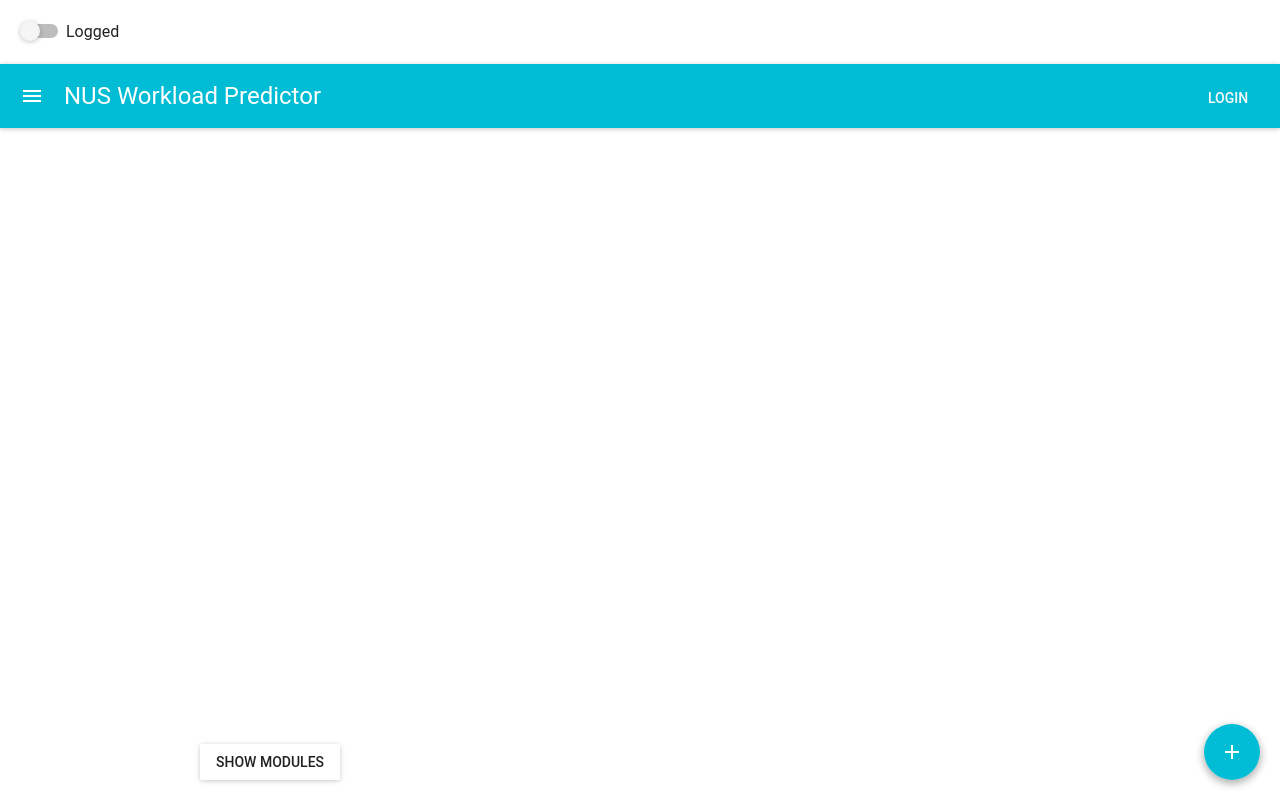
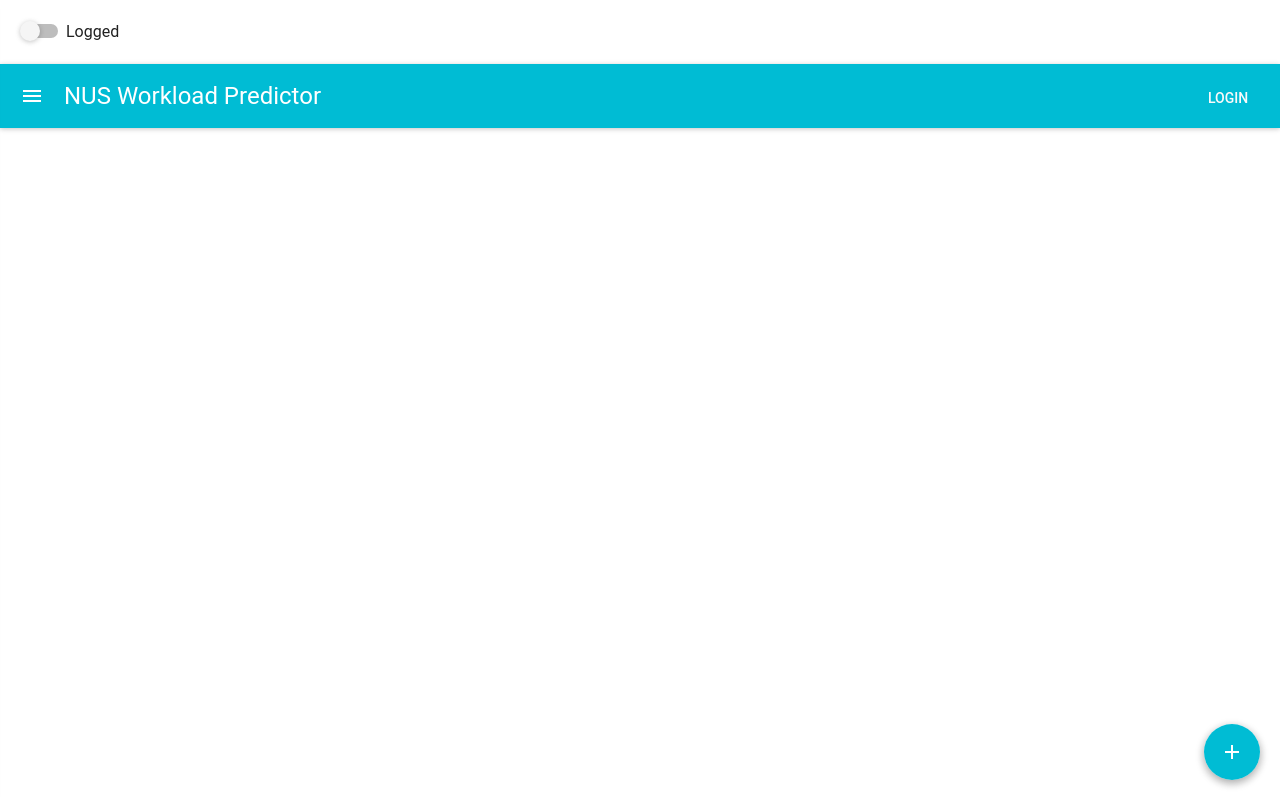
Before and after one commit to NUS-Workload-Predictor/front-end, a React app: page / in a window 1280 px wide. Built offline with nearby package versions, Linux system fonts and the light colour scheme; what react-tap-event-plugin would draw is missing.

Commit message:
Integrate app bar left button with primary drawer.

```diff
--- a/components/Dashboard.js
+++ b/components/Dashboard.js
@@ -8,7 +8,6 @@ class Dashboard extends Component {
   render() {
     return (
       <div>
-        <ModuleList />
         <WidgetBoard />
         <AddWidget />
       </div>
--- a/components/Header.js
+++ b/components/Header.js
@@ -1,21 +1,29 @@
 import React, { Component, PropTypes } from 'react';
-import { AppBar, FlatButton, IconButton, IconMenu, MenuItem, Toggle } from 'material-ui';
+import { AppBar, Drawer, FlatButton, IconButton, IconMenu, MenuItem, Toggle } from 'material-ui';
 import { deepOrangeA400, grey50, grey400 } from 'material-ui/styles/colors';
 import MoreHorizIcon from 'material-ui/svg-icons/navigation/more-horiz';
 import NavigationExpandMore from 'material-ui/svg-icons/navigation/expand-more';
+import injectTapEventPlugin from 'react-tap-event-plugin';
 
 import ModuleList from './ModuleList';
+
+injectTapEventPlugin();
 
 class Header extends Component {
   constructor(props) {
     super(props);
-    this.state = {logged: false};
+    this.state = {logged: false, open: false};
 
     this.handleChange = this.handleChange.bind(this);
+    this.handleToggle = this.handleToggle.bind(this);
   }
 
   handleChange(event, logged) {
     this.setState({logged: logged});
+  }
+
+  handleToggle() {
+    this.setState({open: !this.state.open});
   }
 
   render() {
@@ -30,6 +38,7 @@ class Header extends Component {
         />
         <AppBar
           title="NUS Workload Predictor"
+          onLeftIconButtonTouchTap={this.handleToggle}
           iconElementRight={<IconButton><NavigationExpandMore /></IconButton>}
           iconElementRight={this.state.logged
             ? <IconMenu iconButtonElement={
@@ -47,6 +56,9 @@ class Header extends Component {
             : <FlatButton style={{color: grey50}} label="Login" />
           }
         />
+        <Drawer docked={false} width={200} open={this.state.open} onRequestChange={(open) => this.setState({open})}>
+          <ModuleList />
+        </Drawer>
       </div>
     );
   }
--- a/components/ModuleList.js
+++ b/components/ModuleList.js
@@ -1,41 +1,18 @@
 import React, { Component, PropTypes } from 'react';
-import { Divider, Drawer, List, ListItem, MenuItem, RaisedButton, Subheader } from 'material-ui';
-import injectTapEventPlugin from 'react-tap-event-plugin';
+import { Divider, List, Subheader } from 'material-ui';
 
 import Module from './Module';
 import AddModule from './AddModule';
 
-injectTapEventPlugin();
-
 class ModuleList extends Component {
-  constructor(props) {
-    super(props);
-    this.state = {open: false};
-
-    this.handleToggle = this.handleToggle.bind(this);
-  }
-
-  handleToggle() {
-    this.setState({open: !this.state.open});
-  }
-
   render() {
     return (
-      <div>
-        <RaisedButton
-          label="Show Modules"
-          onTouchTap={this.handleToggle}
-          style={{position: 'fixed', left: '200px', bottom: '20px'}}
-        />
-        <Drawer docked={false} onRequestChange={(open) => this.setState({open})} open={this.state.open}>
       <List>
         <Subheader inset={true}>Modules</Subheader>
         <Module />
         <Divider inset={true} />
         <Module />
       </List>
-        </Drawer>
-      </div>
     );
   }
 }
```
Lines whose indentation alone changed are shown as unchanged.
